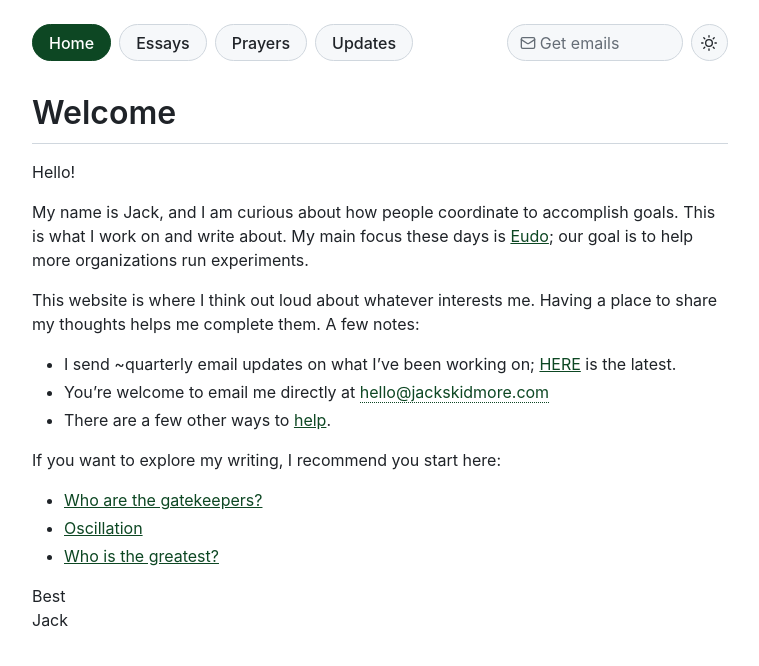
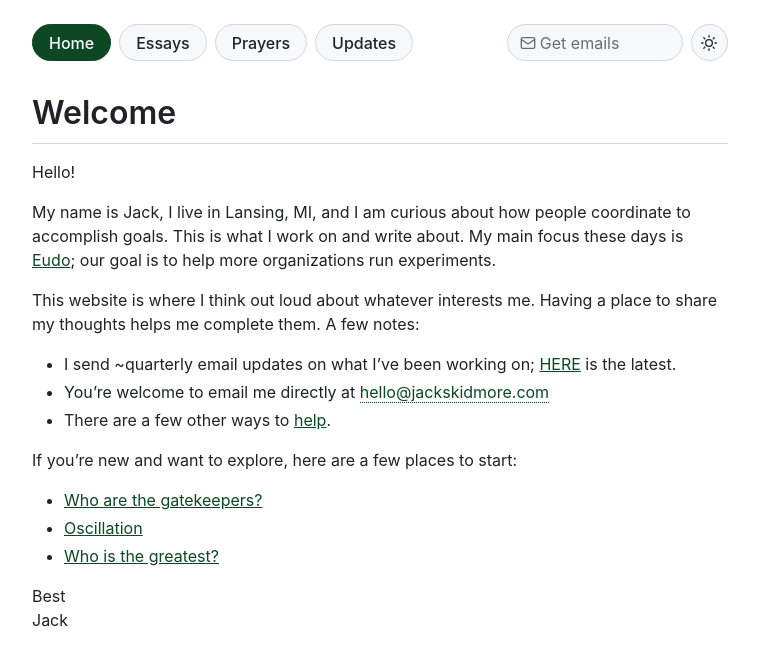
Before and after one commit to jack-t-skidmore/jack-t-skidmore.github.io, a Jekyll site: the page built from index.md, in a window 1280 px wide. Shown: the top 666 px of the page, without its empty margins (260-1019 px from the left). Built offline with Jekyll 4.4.1, drawn with Linux system fonts in a browser that asks for light colours.

Commit message:
home page tweaks

```diff
--- a/index.md
+++ b/index.md
@@ -9,14 +9,14 @@ description: "Jack Skidmore thinks about how people coordinate to accomplish goa
 
 Hello!
 
-My name is Jack, and I am curious about how people coordinate to accomplish goals. This is what I work on and write about. My main focus these days is [Eudo](/projects/eudo/); our goal is to help more organizations run experiments.
+My name is Jack, I live in Lansing, MI, and I am curious about how people coordinate to accomplish goals. This is what I work on and write about. My main focus these days is [Eudo](/projects/eudo/); our goal is to help more organizations run experiments.
 
 This website is where I think out loud about whatever interests me. Having a place to share my thoughts helps me complete them. A few notes:
 - I send ~quarterly email updates on what I've been working on; [HERE](/updates/is-work-a-status-asset/) is the latest.
 - You're welcome to email me directly at <span class="copy-email" data-email="hello@jackskidmore.com" role="button" tabindex="0" title="Click to copy"><!--email_off-->hello@jackskidmore.com<!--/email_off--></span>
 - There are a few other ways to [help](/help/).
 
-If you want to explore my writing, I recommend you start here:
+If you're new and want to explore, here are a few places to start:
 
 - [Who are the gatekeepers?](/essays/gatekeepers/)
 - [Oscillation](/essays/oscillation/)
```
